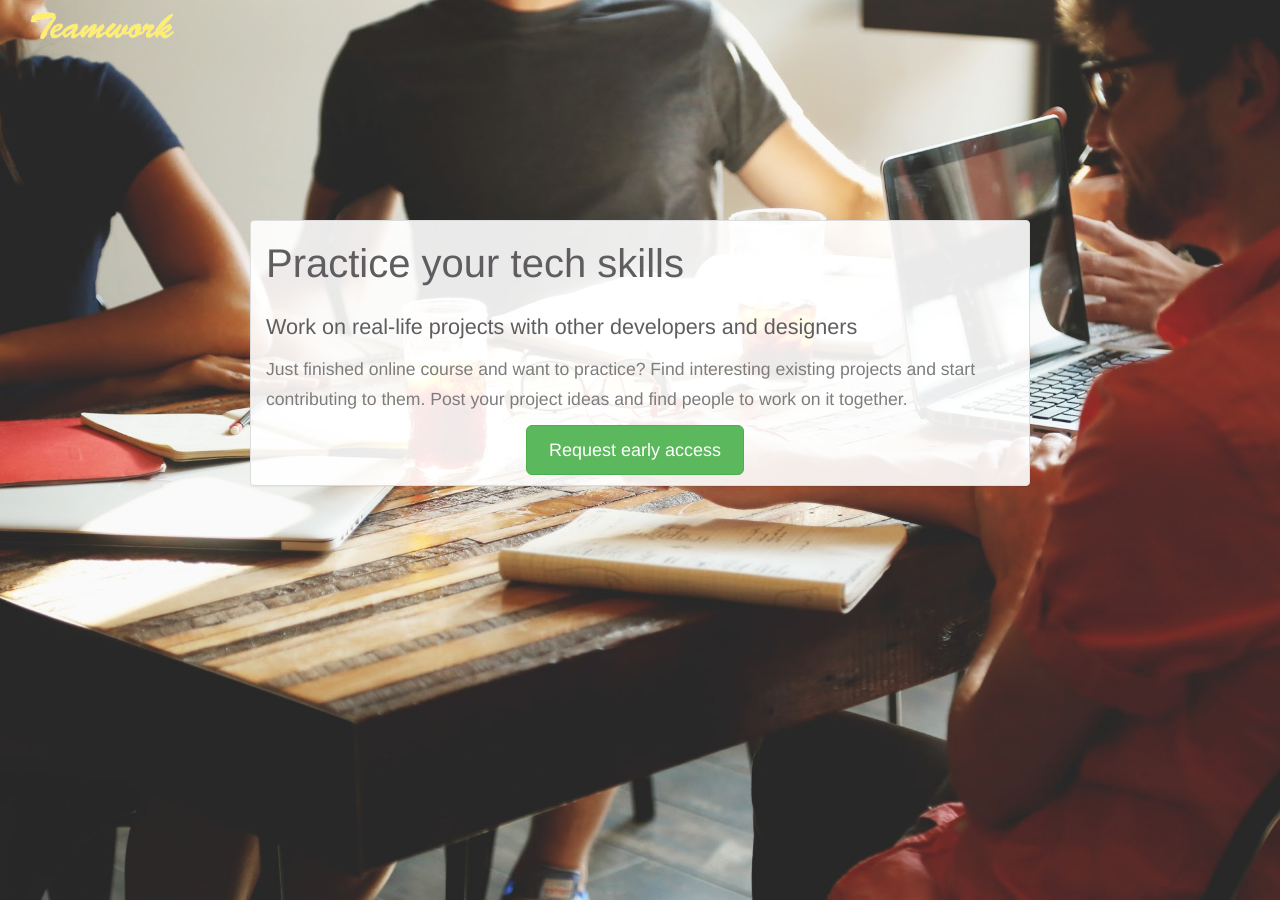
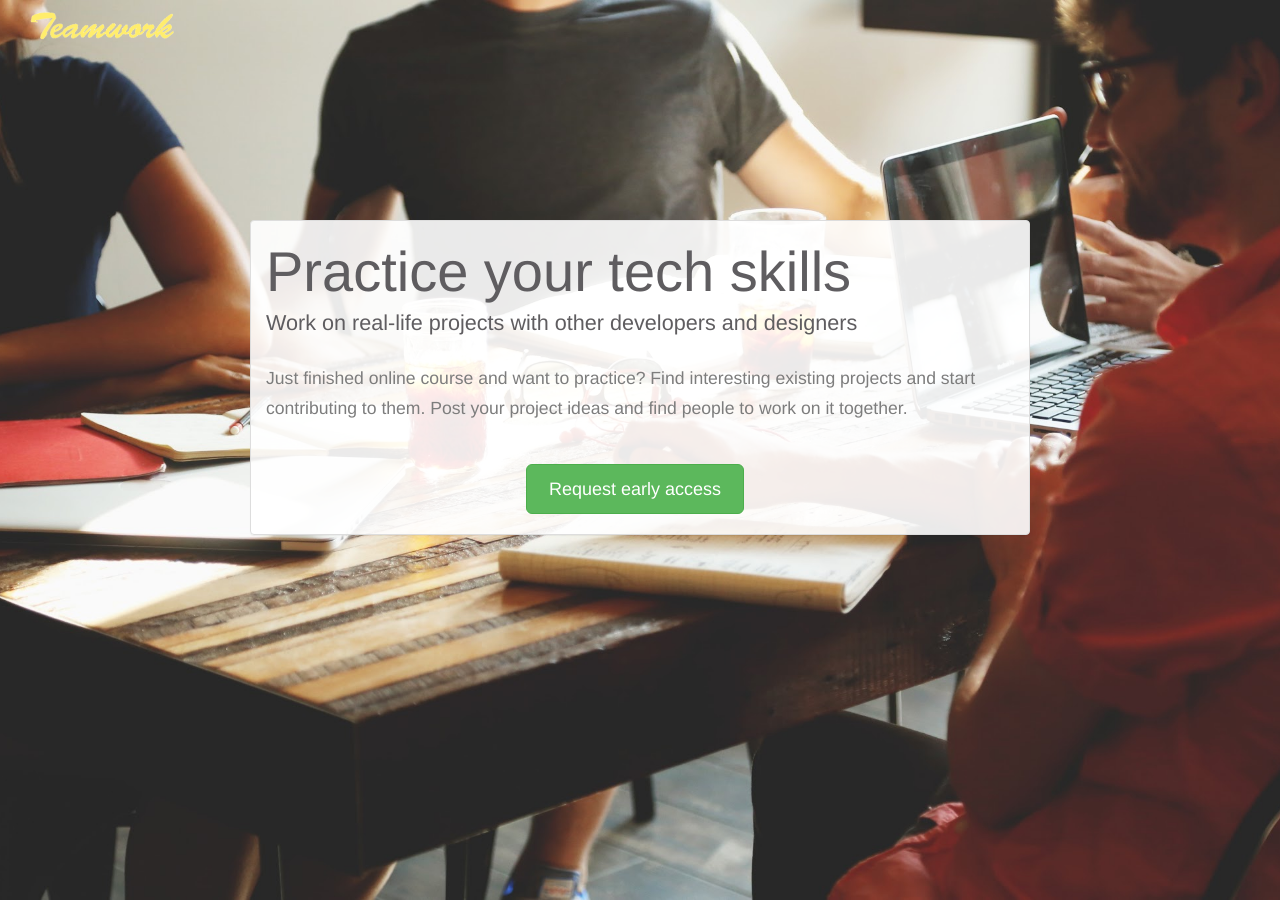
Before and after one commit to pyankoff/tryteamwork, a Jekyll site: the page built from index.html, in a window 1280 px wide. Built offline with Jekyll 4.4.1, drawn with Linux system fonts in a browser that asks for light colours.

```diff
--- a/css/my-styles.css
+++ b/css/my-styles.css
@@ -7,16 +7,16 @@
 	font-style: normal;
 }
 h1 {
-	font-size: 2.5em;
+	font-size: 3.5em;
 	color: #5f5d60;
 	font-weight: 200;
-	margin-bottom: 30px;
+	margin-bottom: 8px;
 }
 h2 {
 	font-size: 1.35em;
 	color: #5f5d60;
 	font-weight: 200;
-	margin-bottom: 16px;
+	margin-bottom: 30px;
 	margin-top: 0;
 }
 p {
@@ -62,6 +62,8 @@
 
 .btn-success {
 	margin-right: 10px;
+	margin-bottom: 10px;
+	margin-top: 30px;
 	padding: 12px 22px;
 }
 
```
